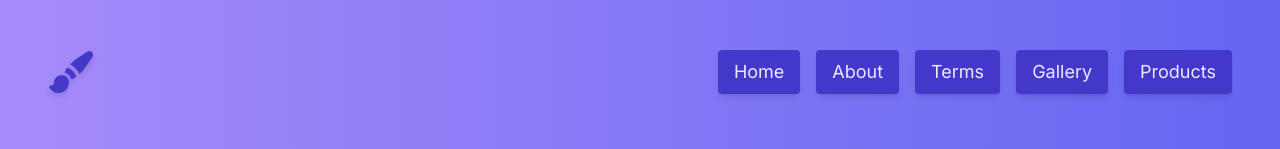
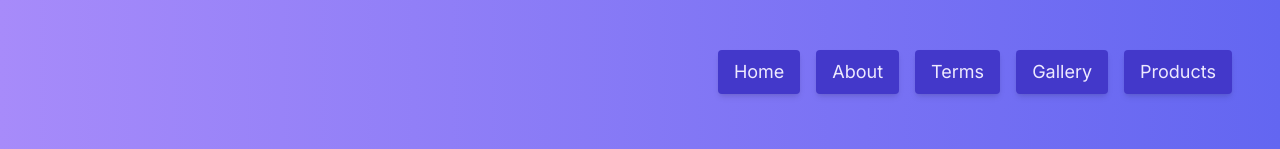
Before and after one commit to Jessino/csci31final, a Next.js app: page / in a window 1280 px wide. Shown: the top 149 px of the page. Built offline with nearby package versions, Linux system fonts and the light colour scheme; a web font is replaced by a local one.

Commit message:
Removes heroicon until I can get a better one

```diff
--- a/src/app/components/Navbar.js
+++ b/src/app/components/Navbar.js
@@ -11,7 +11,7 @@ const menuItems = [
 export default function Navbar() {
   return (
     <div className="flex justify-between gap-4 m-12 items-center">
-      <PaintBrushIcon className="h-12 w-12 text-indigo-700 drop-shadow-md"></PaintBrushIcon>
+      <PaintBrushIcon className="h-12 w-12 text-indigo-700 text-opacity-0"></PaintBrushIcon>
       <div className="flex gap-4 flex-wrap">
         {menuItems.map((item, index) => (
           <a
--- a/src/app/page.js
+++ b/src/app/page.js
@@ -2,7 +2,6 @@ import Image from 'next/image'
 import Navbar from './components/Navbar'
 import PageTitle from './components/PageTitle'
 import PageContent from './components/PageContent'
-import Card from './components/Card'
 import Footer from './components/Footer'
 
 export default function Home() {
```
